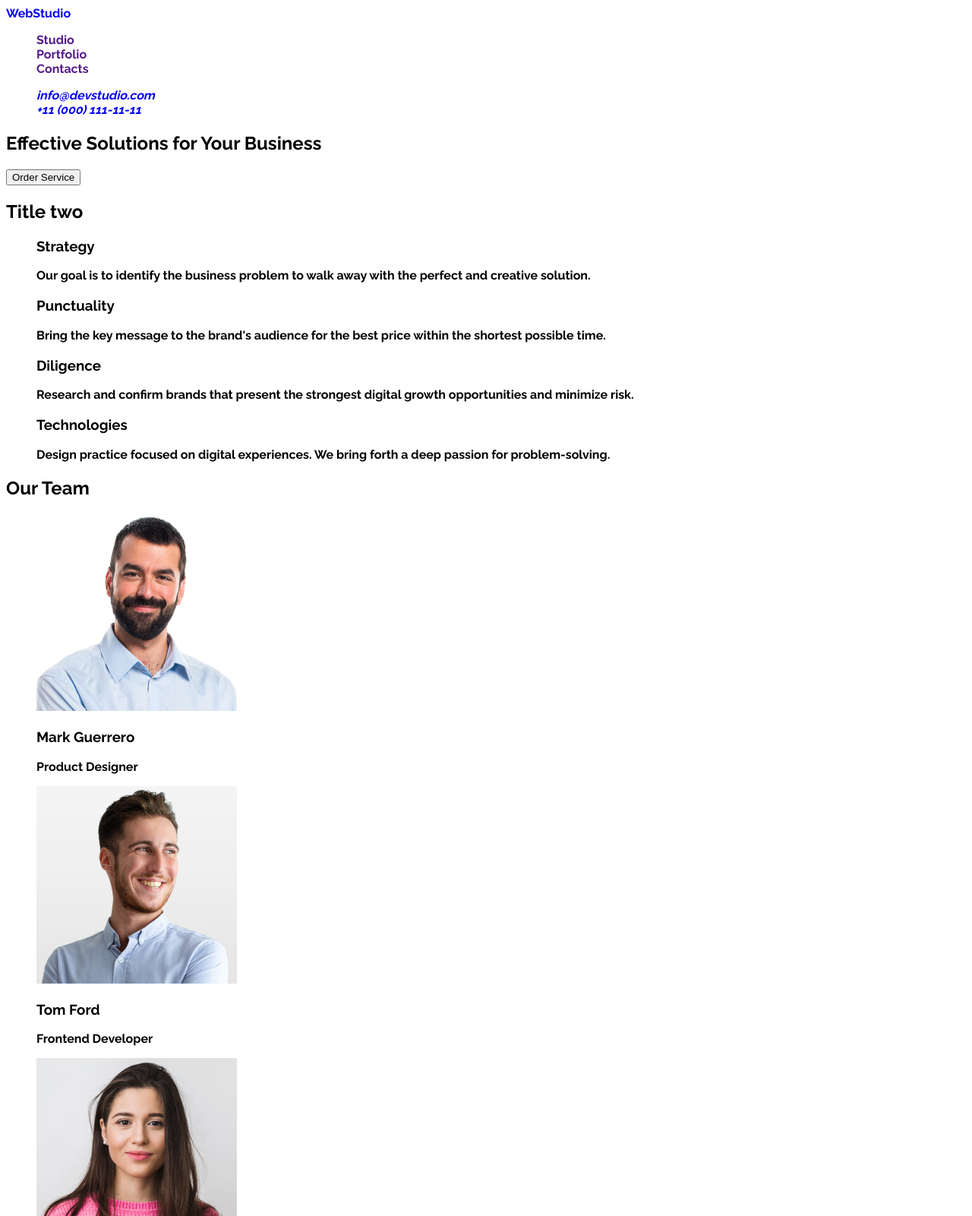
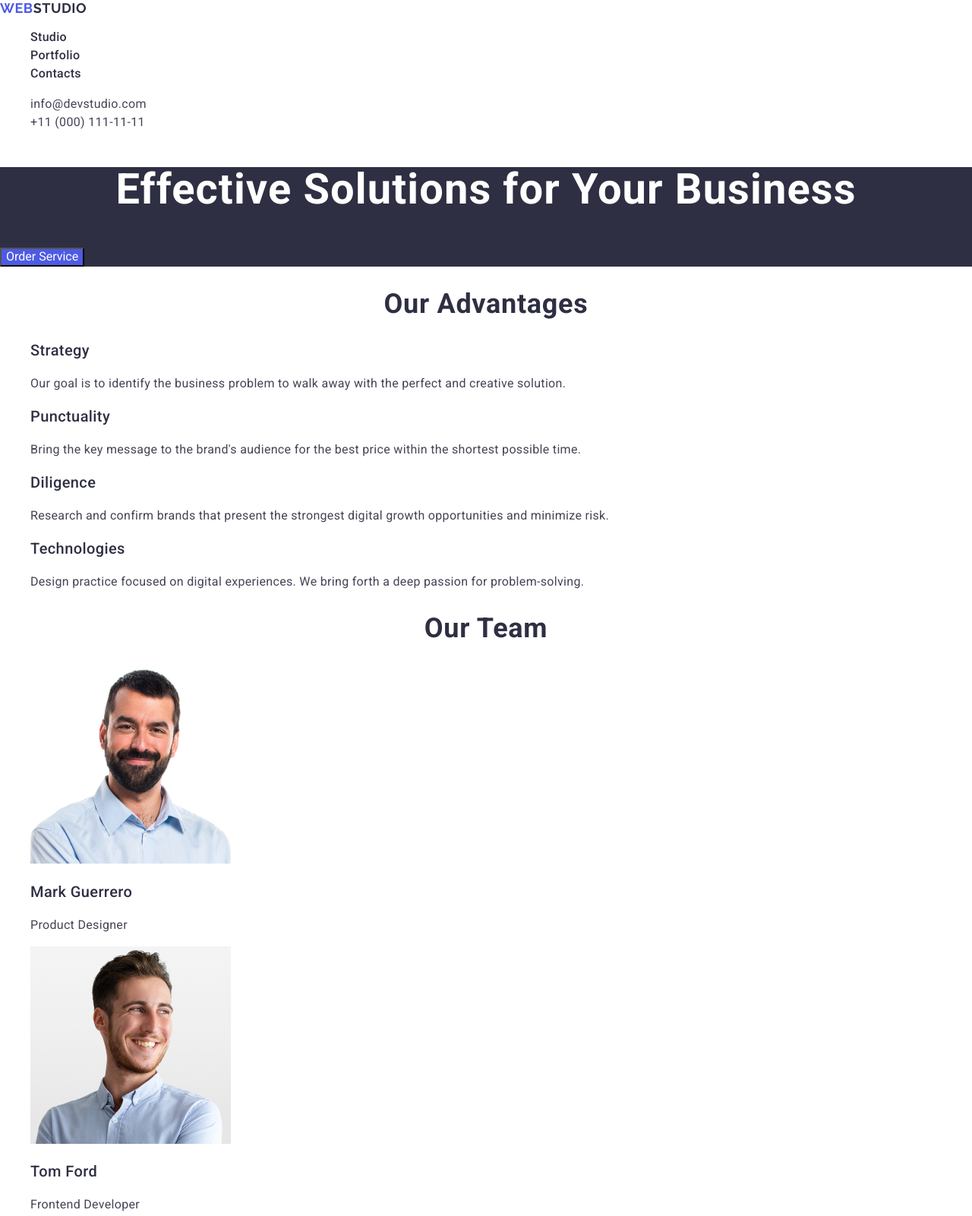
Before and after one commit to Eva52975/goit-markup-hw-02, a plain HTML site: page index.html in a window 1280 px wide. Shown: the top 1601 px of the page at 76% size. Drawn offline with nearby package versions, Linux system fonts and the light colour scheme.

Commit message:
home work two

```diff
--- a/css/styles.css
+++ b/css/styles.css
@@ -1,5 +1,7 @@
 body {
-  font-family: "Raleway", "Roboto", sans-serif;
+  font-family: "Roboto", sans-serif;
+  color: #434455;
+  background-color: #fff;
 }
 
 a {
@@ -7,5 +9,150 @@ a {
 }
 
 ul {
-  list-style-type: none;
+  list-style: none;
 }
+
+.logo {
+  color: #4d5ae5;
+  font-family: "Raleway", sans-serif;
+  font-size: 18px;
+  font-weight: 700;
+  line-height: 1.17;
+  letter-spacing: 0.03em;
+  text-transform: uppercase;
+}
+
+.logo-part {
+  color: #2e2f42;
+}
+
+.nav-link {
+  color: #2e2f42;
+  font-size: 16px;
+  font-weight: 500;
+  line-height: 1.5;
+  letter-spacing: 0.02em;
+}
+
+.nav-link:hover,
+.nav-link:focus {
+  color: #404bbf;
+}
+
+.address {
+  font-style: normal;
+}
+
+.address-link {
+  color: #434455;
+  font-size: 16px;
+  font-weight: 400;
+  line-height: 1.5;
+  letter-spacing: 0.02em;
+}
+
+.address-link:hover,
+.address-link:focus {
+  color: #404bbf;
+}
+
+.hero {
+  background-color: #2e2f42;
+}
+
+.hero-title {
+  color: #fff;
+  text-align: center;
+  font-size: 56px;
+  font-weight: 700;
+  line-height: 1.07;
+  letter-spacing: 0.02em;
+}
+
+.hero-button {
+  background: #4d5ae5;
+  color: #fff;
+  cursor: pointer;
+}
+
+.hero-button:hover,
+.hero-button:focus {
+  background: #404bbf;
+}
+
+.advantages-title {
+  color: #2e2f42;
+  text-align: center;
+  font-size: 36px;
+  font-weight: 700;
+  line-height: 1.1;
+  letter-spacing: 0.02em;
+  text-transform: capitalize;
+}
+
+.advantages-subtitle {
+  color: #2e2f42;
+  font-size: 20px;
+  font-weight: 500;
+  line-height: 1, 2;
+  letter-spacing: 0.02em;
+}
+
+.advantages-text {
+  color: #434455;
+  font-size: 16px;
+  font-weight: 400;
+  line-height: 1.5;
+  letter-spacing: 0.02em;
+}
+
+.team-title {
+  color: #2e2f42;
+  text-align: center;
+  font-size: 36px;
+  font-weight: 700;
+  line-height: 1.1;
+  letter-spacing: 0.02em;
+  text-transform: capitalize;
+}
+.team-subtitle {
+  color: #2e2f42;
+  font-size: 20px;
+  font-weight: 500;
+  line-height: 1.2;
+  letter-spacing: 0.02em;
+}
+
+.team-text {
+  color: #434455;
+  font-size: 16px;
+  font-weight: 400;
+  line-height: 1.5;
+  letter-spacing: 0.02em;
+}
+
+.portfolio-title {
+  color: #2e2f42;
+  text-align: center;
+  font-size: 36px;
+  font-weight: 700;
+  line-height: 1.1;
+  letter-spacing: 0.02em;
+  text-transform: capitalize;
+}
+
+.portfolio-subtitle {
+  color: #2e2f42;
+  font-size: 20px;
+  font-weight: 500;
+  line-height: 1, 2;
+  letter-spacing: 0.02em;
+}
+
+.portfolio-text {
+  color: #434455;
+  font-size: 16px;
+  font-weight: 400;
+  line-height: 1.5;
+  letter-spacing: 0.02em;
+}
--- a/index.html
+++ b/index.html
@@ -10,29 +10,43 @@
       href="https://fonts.googleapis.com/css2?family=Raleway:wght@700&family=Roboto:wght@400;500;700&display=swap"
       rel="stylesheet"
     />
+    <link
+      rel="stylesheet"
+      href="https://cdnjs.cloudflare.com/ajax/libs/modern-normalize/2.0.0/modern-normalize.min.css"
+      integrity="sha512-4xo8blKMVCiXpTaLzQSLSw3KFOVPWhm/TRtuPVc4WG6kUgjH6J03IBuG7JZPkcWMxJ5huwaBpOpnwYElP/m6wg=="
+      crossorigin="anonymous"
+      referrerpolicy="no-referrer"
+    />
     <link rel="stylesheet" href="./css/styles.css" />
   </head>
   <body>
     <header>
       <nav>
-        <a href="./index.html">WebStudio</a>
+        <a class="logo" href="./index.html"
+          >Web<span class="logo-part">Studio</span></a
+        >
         <ul>
-          <li><a href="">Studio</a></li>
-          <li><a href="">Portfolio</a></li>
-          <li><a href="">Contacts</a></li>
+          <li><a class="nav-link" href="">Studio</a></li>
+          <li><a class="nav-link" href="">Portfolio</a></li>
+          <li><a class="nav-link" href="">Contacts</a></li>
         </ul>
       </nav>
 
-      <address>
+      <address class="address">
         <ul>
           <li>
-            <a href="mailto:info@devstudio.com" target="_blank"
+            <a
+              class="address-link"
+              href="mailto:info@devstudio.com"
+              target="_blank"
               >info@devstudio.com</a
             >
           </li>
 
           <li>
-            <a href="tel:+110001111111" target="_blank">+11 (000) 111-11-11</a>
+            <a class="address-link" href="tel:+110001111111" target="_blank"
+              >+11 (000) 111-11-11</a
+            >
           </li>
         </ul>
       </address>
@@ -40,38 +54,38 @@
 
     <main>
       <!-- Секція перша -->
-      <section>
-        <h1>Effective Solutions for Your Business</h1>
-        <button type="button">Order Service</button>
+      <section class="hero">
+        <h1 class="hero-title">Effective Solutions for Your Business</h1>
+        <button class="hero-button" type="button">Order Service</button>
       </section>
       <!-- Секція друга -->
-      <section>
-        <h2>Title two</h2>
+      <section class="advantages">
+        <h2 class="advantages-title">Our Advantages</h2>
         <ul>
-          <li>
-            <h3>Strategy</h3>
-            <p>
+          <li class="advantages-item">
+            <h3 class="advantages-subtitle">Strategy</h3>
+            <p class="advantages-text">
               Our goal is to identify the business problem to walk away with the
               perfect and creative solution.
             </p>
           </li>
-          <li>
-            <h3>Punctuality</h3>
-            <p>
+          <li class="advantages-item">
+            <h3 class="advantages-subtitle">Punctuality</h3>
+            <p class="advantages-text">
               Bring the key message to the brand's audience for the best price
               within the shortest possible time.
             </p>
           </li>
-          <li>
-            <h3>Diligence</h3>
-            <p>
+          <li class="advantages-item">
+            <h3 class="advantages-subtitle">Diligence</h3>
+            <p class="advantages-text">
               Research and confirm brands that present the strongest digital
               growth opportunities and minimize risk.
             </p>
           </li>
-          <li>
-            <h3>Technologies</h3>
-            <p>
+          <li class="advantages-item">
+            <h3 class="advantages-subtitle">Technologies</h3>
+            <p class="advantages-text">
               Design practice focused on digital experiences. We bring forth a
               deep passion for problem-solving.
             </p>
@@ -79,55 +93,56 @@
         </ul>
       </section>
       <!-- Секція три -->
-      <section>
-        <h2>Our Team</h2>
-        <ul>
-          <li>
+      <section class="team">
+        <h2 class="team-title">Our Team</h2>
+        <ul class="list-team">
+          <li class="team-item">
             <img
               src="./images/img.jpg"
               alt="Mark Guerrero"
               width="264"
               height="260"
             />
-            <h3>Mark Guerrero</h3>
-            <p>Product Designer</p>
+            <h3 class="team-subtitle">Mark Guerrero</h3>
+            <p class="team-text">Product Designer</p>
           </li>
-          <li>
+          <li class="team-item">
             <img
               src="./images/imgtom.jpg.jpg"
+              class="te"
               alt="Tom Ford"
               width="264"
               height="260"
             />
-            <h3>Tom Ford</h3>
-            <p>Frontend Developer</p>
+            <h3 class="team-subtitle">Tom Ford</h3>
+            <p class="team-text">Frontend Developer</p>
           </li>
-          <li>
+          <li class="team-item">
             <img
               src="./images/imgcamila.jpg.jpg"
               alt="Camila Garcia"
               width="264"
               height="260"
             />
-            <h3>Camila Garcia</h3>
-            <p>Marketing</p>
+            <h3 class="team-subtitle">Camila Garcia</h3>
+            <p class="team-text">Marketing</p>
           </li>
-          <li>
+          <li class="team-item">
             <img
               src="./images/imgdaniel.jpg.jpg"
               alt="Daniel Wilson"
               width="264"
               height="260"
             />
-            <h3>Daniel Wilson</h3>
-            <p>UI Designer</p>
+            <h3 class="team-subtitle">Daniel Wilson</h3>
+            <p class="team-text">UI Designer</p>
           </li>
         </ul>
       </section>
 
       <!-- Cекція чотири -->
-      <section>
-        <h2>Our Portfolio</h2>
+      <section class="portfolio">
+        <h2 class="portfolio-title">Our Portfolio</h2>
         <ul>
           <li>
             <img
@@ -136,8 +151,8 @@
               width="360"
               height="300"
             />
-            <h3>Banking App</h3>
-            <p>App</p>
+            <h3 class="portfolio-subtitle">Banking App</h3>
+            <p class="portfolio-text">App</p>
           </li>
 
           <li>
@@ -147,8 +162,8 @@
               width="360"
               height="300"
             />
-            <h3>Cashless Payment</h3>
-            <p>Marketing</p>
+            <h3 class="portfolio-subtitle">Cashless Payment</h3>
+            <p class="portfolio-text">Marketing</p>
           </li>
 
           <li>
@@ -158,8 +173,8 @@
               width="360"
               height="300"
             />
-            <h3>Meditation App</h3>
-            <p>App</p>
+            <h3 class="portfolio-subtitle">Meditation App</h3>
+            <p class="portfolio-text">App</p>
           </li>
 
           <li>
@@ -169,8 +184,8 @@
               width="360"
               height="300"
             />
-            <h3>Taxi Service</h3>
-            <p>Marketing</p>
+            <h3 class="portfolio-subtitle">Taxi Service</h3>
+            <p class="portfolio-text">Marketing</p>
           </li>
 
           <li>
@@ -180,8 +195,8 @@
               width="360"
               height="300"
             />
-            <h3>Screen Illustrations</h3>
-            <p>Design</p>
+            <h3 class="portfolio-subtitle">Screen Illustrations</h3>
+            <p class="portfolio-text">Design</p>
           </li>
 
           <li>
@@ -191,15 +206,15 @@
               width="360"
               height="300"
             />
-            <h3>Online Courses</h3>
-            <p>Marketing</p>
+            <h3 class="portfolio-subtitle">Online Courses</h3>
+            <p class="portfolio-text">Marketing</p>
           </li>
         </ul>
       </section>
     </main>
 
     <footer>
-      <a href="./index.html">WebStudio</a>
+      <a href="./index.html">Web<span>Studio</span></a>
       <p>
         Increase the flow of customers and sales for your business with digital
         marketing & growth solutions.
```
